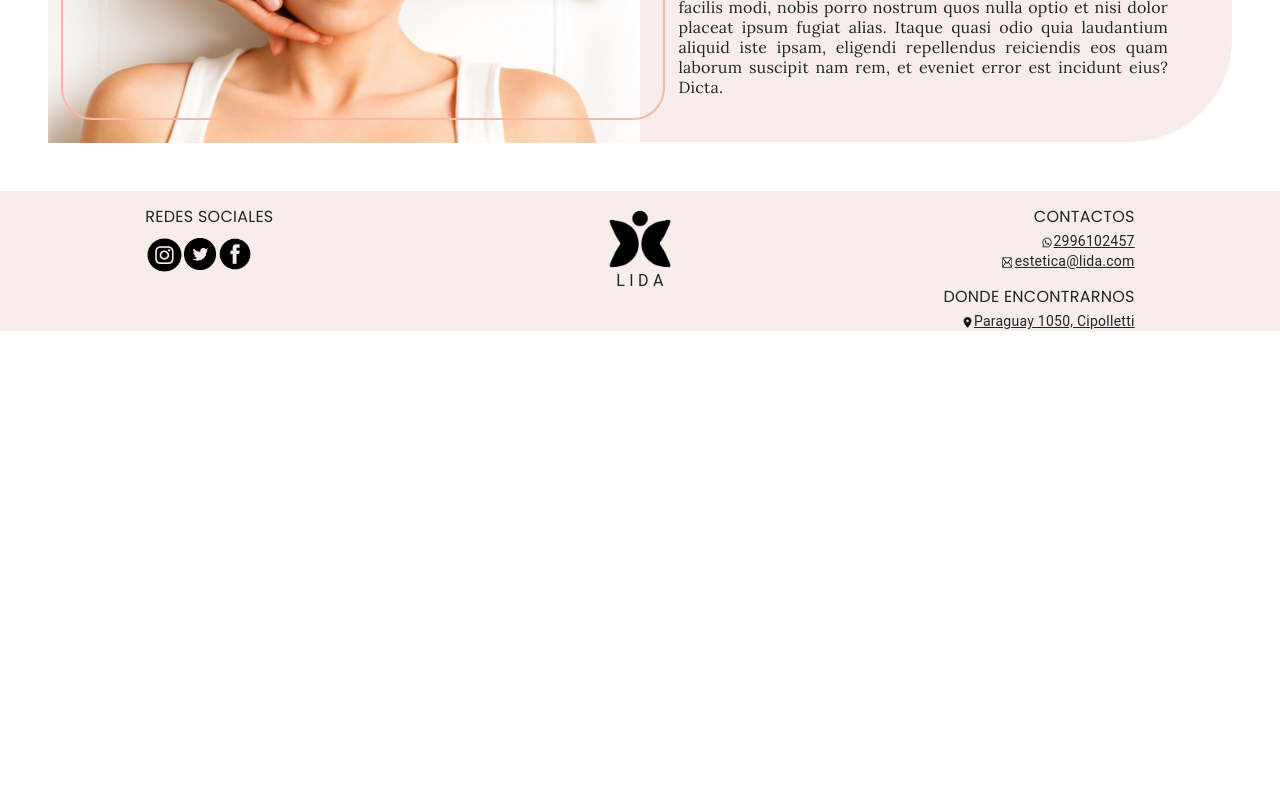
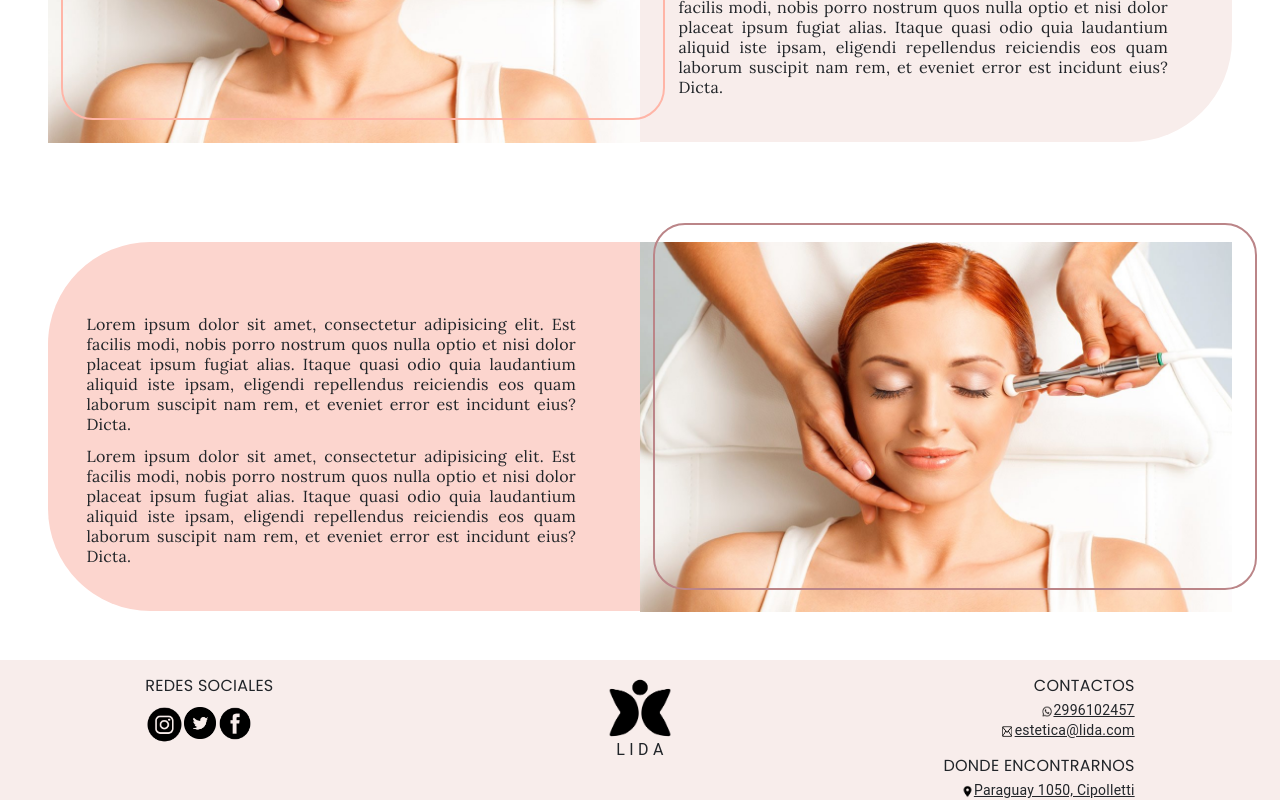
Before and after one commit to nehoxy/estetica-lida, an Angular app: page / in a window 1280 px wide. Shown: the part 1191-1991 px from the top of the page. Before the commit the page ends 1522 px from the top, so only its background shows below. Built offline with nearby package versions, Linux system fonts and the light colour scheme.

Commit message:
segundo row creado

```diff
--- a/src/app/modules/home/components/info-home/info-home.component.css
+++ b/src/app/modules/home/components/info-home/info-home.component.css
@@ -36,16 +36,33 @@
     border-radius: 0 8vw 8vw 0;
 
 }
+.contenedorText2{
+    background-color: #FCD5CE;
+    display: block;
+    width: 100%;
+    height: 87.6%;
+    margin-top: 4vw;
+    border-radius: 8vw 0 0 8vw;
 
+}
 .contenedorPrincipal{
     position:relative;
 
 }
-contenedorImagen{
-    position:absolute
-}
+
 .contenedorPrueba{
     border: 2px solid #FFB5A7;
+    border-radius: 2.5vw;
+    position:absolute;
+
+    width: 100%;
+    height: 87%;
+    margin-top:2.5vw;
+    margin-left:1vw;
+
+}
+.contenedorPrueba2{
+    border: 2px solid #BB8588;
     border-radius: 2.5vw;
     position:absolute;
 
--- a/src/app/modules/home/components/info-home/info-home.component.html
+++ b/src/app/modules/home/components/info-home/info-home.component.html
@@ -1,14 +1,6 @@
 <div class="container-flex m-5">
     <div class="row">
         <div class="col-lg-6 pe-0 contenedorPrincipal">
-            <!--
-            <div id="container">
-                <div id="navi">a</div>
-                <div id="infoi">
-                    <img class="float-left imageLeft" src="../../../../../assets/imagenes/info-image.jpg" alt="Image floating left">
-                </div>
-            </div>
-            -->
 
 
             <div class="contenedorPrueba">
@@ -28,6 +20,26 @@
             </div>
         </div>
     </div>
+    <div class="row mt-5">
+
+        <div class="col-lg-6 pe-0">
+            <div class="contenedorText2">
+                <p class=" textFont float-end textRight fs-6 pt-4 mt-5">Lorem ipsum dolor sit amet, consectetur adipisicing elit. Est facilis modi, nobis porro nostrum quos nulla optio et nisi dolor placeat ipsum fugiat alias. Itaque quasi odio quia laudantium aliquid iste ipsam, eligendi repellendus reiciendis eos quam laborum suscipit nam rem, et eveniet error est incidunt eius? Dicta.</p>
+                <p class=" textFont float-end textRight fs-6">Lorem ipsum dolor sit amet, consectetur adipisicing elit. Est facilis modi, nobis porro nostrum quos nulla optio et nisi dolor placeat ipsum fugiat alias. Itaque quasi odio quia laudantium aliquid iste ipsam, eligendi repellendus reiciendis eos quam laborum suscipit nam rem, et eveniet error est incidunt eius? Dicta.</p>
+            </div>
+        </div>
+        <div class="col-lg-6 ps-0 contenedorPrincipal">
 
 
+            <div class="contenedorPrueba2">
+
+            </div>
+
+
+            <div class="contenedorImagen2">
+                <img class="float-left imageLeft" src="../../../../../assets/imagenes/info-image.jpg" alt="Image floating left">
+            </div>
+
+        </div>
+    </div>
 </div>
```
